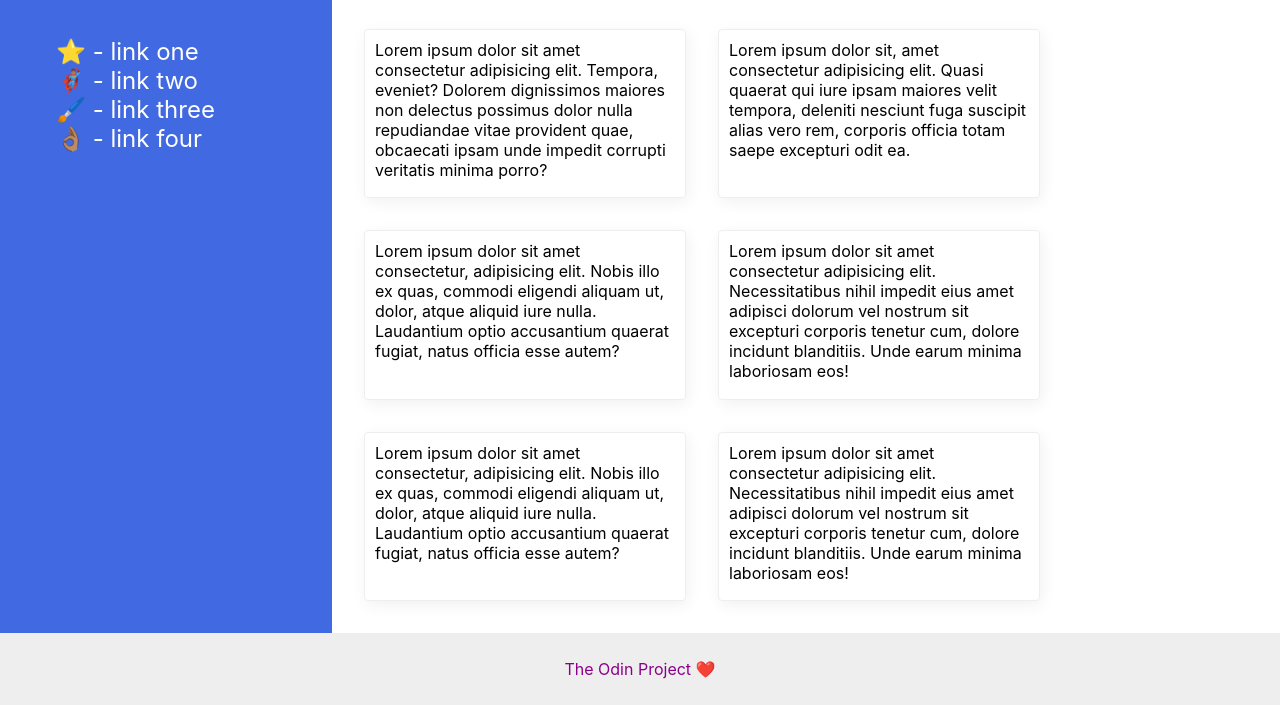
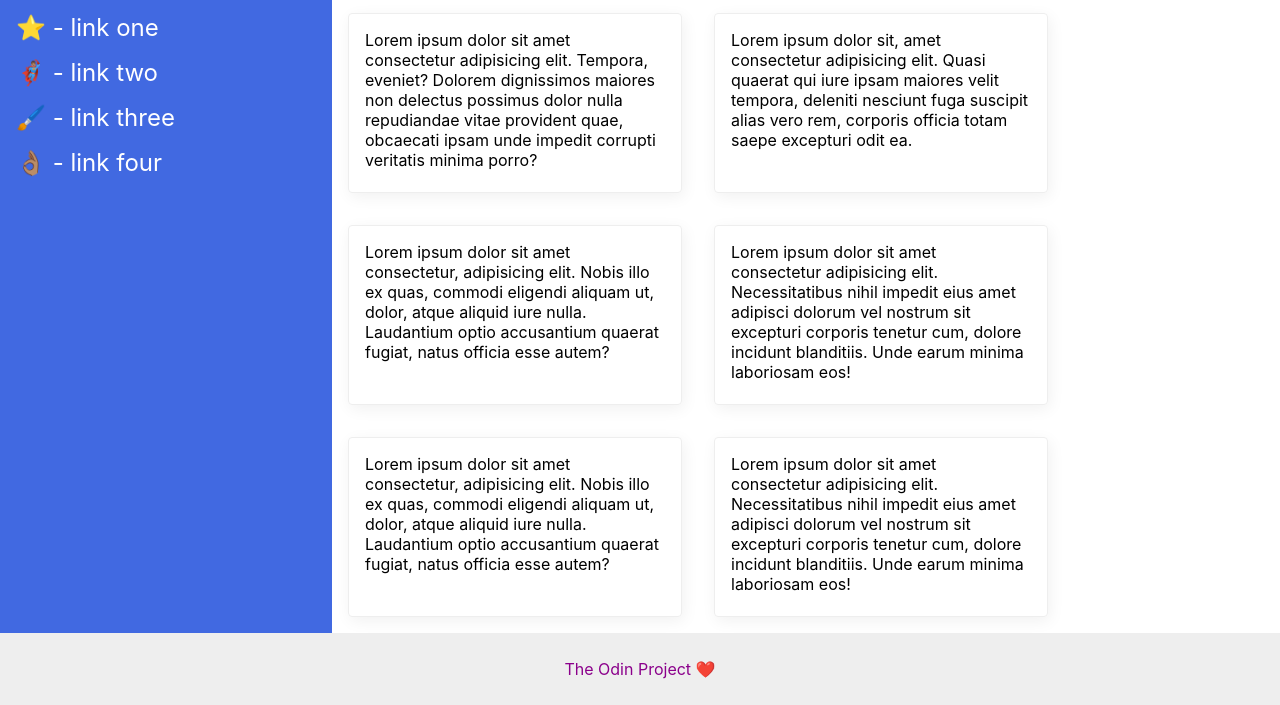
Before and after one commit to 13X02/css-excercises, a plain HTML site: page flex/07-flex-layout-2/index.html in a window 1280 px wide. Shown: the part 95-800 px from the top of the page. Drawn offline with Linux system fonts and the light colour scheme.

Commit message:
updated solution

```diff
--- a/flex/07-flex-layout-2/style.css
+++ b/flex/07-flex-layout-2/style.css
@@ -45,8 +45,7 @@ body {
   }
   .container{
       display: flex;
-      padding: 32px;
-      gap: 32px;
+
       flex-wrap: wrap;
   }
   .sidebar{
@@ -58,10 +57,16 @@ body {
 .card{
     width: 300px;
     flex-shrink: 0;
-    padding: 10px;
+    padding: 16px;
+    margin: 16px;
 }
 ul{
     list-style: none;
+    margin: 0;
+    padding: 0;
+}
+li{
+    margin-bottom: 16px;
 }
 a{
     color: white;
```
